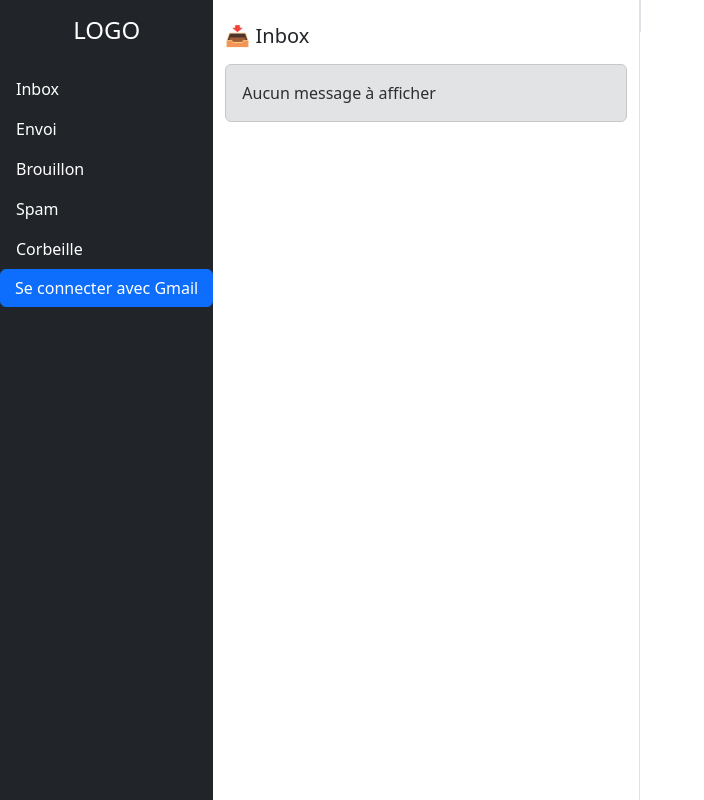
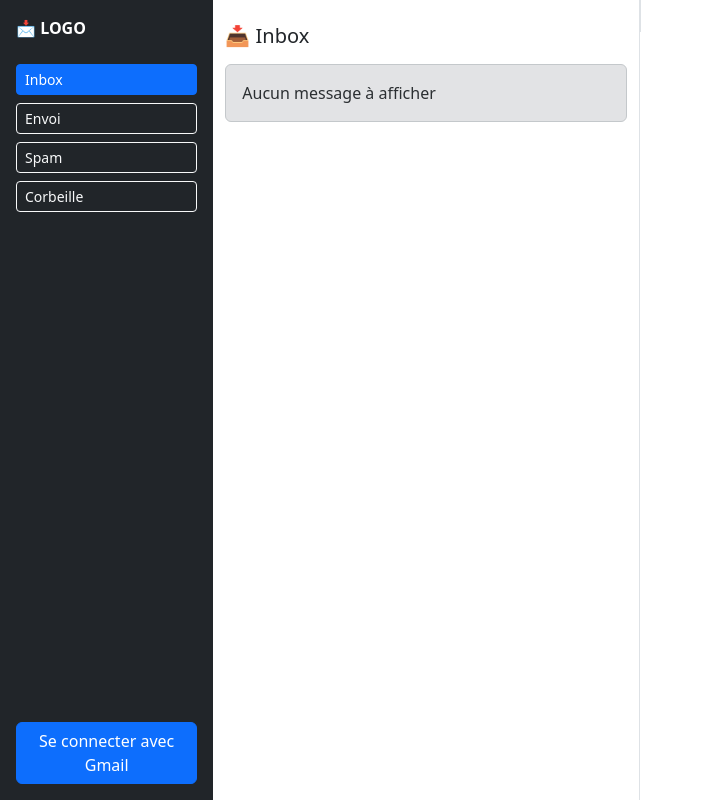
Before and after one commit to Oronesu/doppler-webmail, a React (Vite) app in the folder client/: page / in a window 1280 px wide. Shown: the whole page, without its empty margins (0-704 px from the left). Built offline with nearby package versions, Linux system fonts and the light colour scheme.

Commit message:
Modif affichage des mails et sidebar

```diff
--- a/client/src/App.tsx
+++ b/client/src/App.tsx
@@ -11,19 +11,19 @@ const [selectedMailBody, setSelectedMailBody] = useState('');
   return (
     <>
       <AuthHandler />
-      <div className="container-fluid vh-100">
-      <div className="row h-100">
+
+      <div className="d-flex vh-100">
         <div className="col-2 p-0">
-          <Sidebar />
+          <Sidebar activeSection="inbox" />
         </div>
-        <div className="col-4 border-end p-0">
+        <div className="col-4 overflow-auto border-end">
           <MailList setSelectedMailBody={setSelectedMailBody} />
         </div>
-        <div className="col-6 p-0">
+        <div className="col-6 overflow-auto">
           <MailView body={selectedMailBody}/>
         </div>
       </div>
-    </div>
+
     </>
   );
 }
--- a/client/src/components/Sidebar.tsx
+++ b/client/src/components/Sidebar.tsx
@@ -3,19 +3,18 @@ import './Sidebar.css'; // Optionnel pour styles personnalisés
 const isAuthenticated = !!localStorage.getItem('access_token');
 
 
-const Sidebar = () => {
-  const handleLogin = () => {
-    window.location.href = 'http://localhost:3000/auth/google';
-  };
-
+const Sidebar = ({ activeSection }: { activeSection: string }) => {
   return (
-    <div className="bg-dark text-white h-100 d-flex flex-column">
-      <h4 className="text-center py-3">LOGO</h4>
-      <a href="#" className="px-3 py-2 text-white text-decoration-none">Inbox</a>
-      <a href="#" className="px-3 py-2 text-white text-decoration-none">Envoi</a>
-      <a href="#" className="px-3 py-2 text-white text-decoration-none">Brouillon</a>
-      <a href="#" className="px-3 py-2 text-white text-decoration-none">Spam</a>
-      <a href="#" className="px-3 py-2 text-white text-decoration-none">Corbeille</a>
+    <div className="d-flex flex-column justify-content-between vh-100 bg-dark text-white p-3">
+      <div>
+        <div className="mb-4 fw-bold">📩 LOGO</div>
+        <button className={`btn btn-sm w-100 text-start mb-2 ${activeSection === 'inbox' ? 'btn-primary' : 'btn-outline-light'}`}>
+          Inbox
+        </button>
+        <button className="btn btn-sm w-100 text-start mb-2 btn-outline-light">Envoi</button>
+        <button className="btn btn-sm w-100 text-start mb-2 btn-outline-light">Spam</button>
+        <button className="btn btn-sm w-100 text-start mb-2 btn-outline-light">Corbeille</button>
+      </div>
       <button
         onClick={() => {
           if (isAuthenticated) {
@@ -25,7 +24,7 @@ const Sidebar = () => {
             window.location.href = 'http://localhost:3000/auth/google'; // Connexion
           }
         }}
-        className="btn btn-primary"
+        className="btn btn-primary mt-auto"
       >
         {isAuthenticated ? 'Se déconnecter' : 'Se connecter avec Gmail'}
       </button>
```
